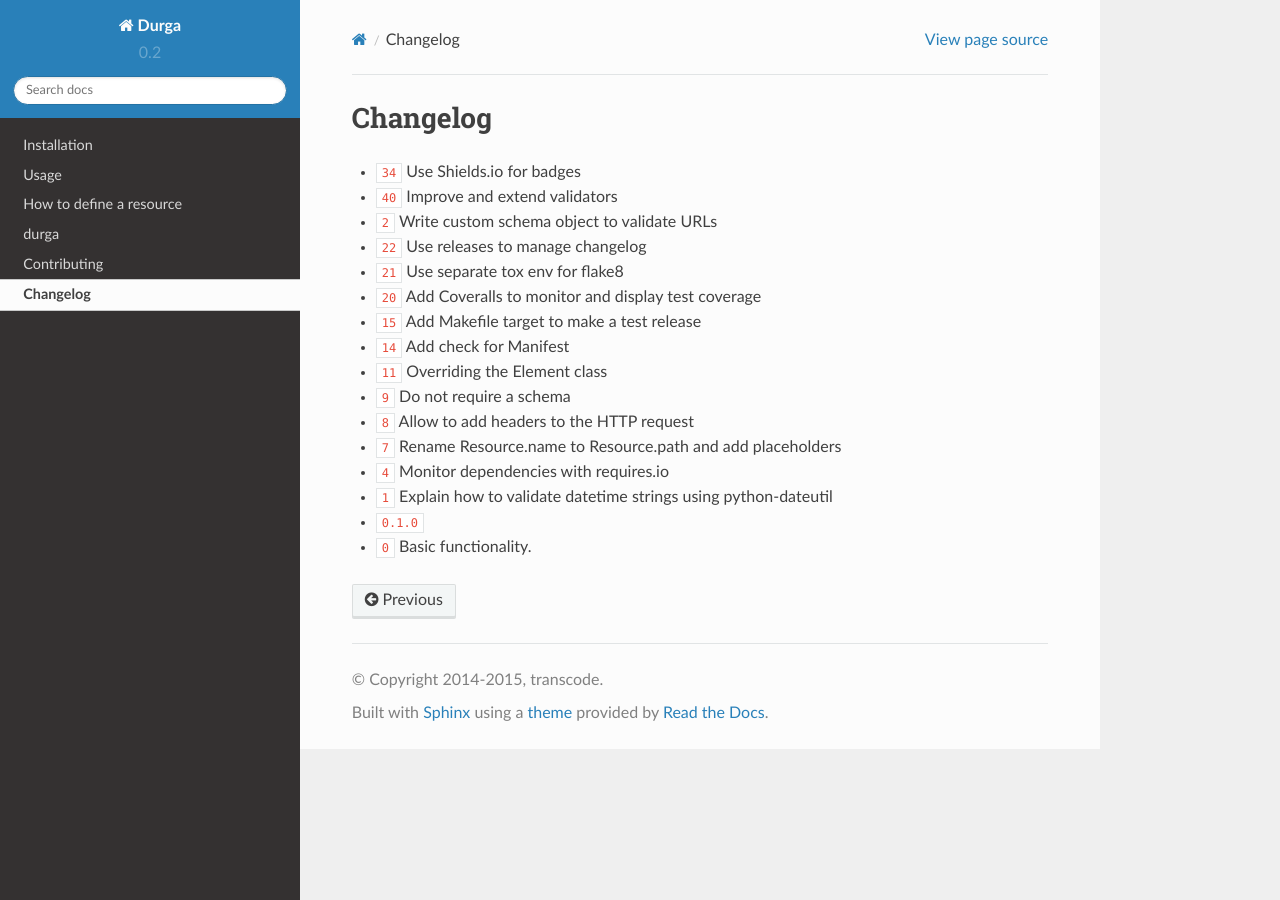
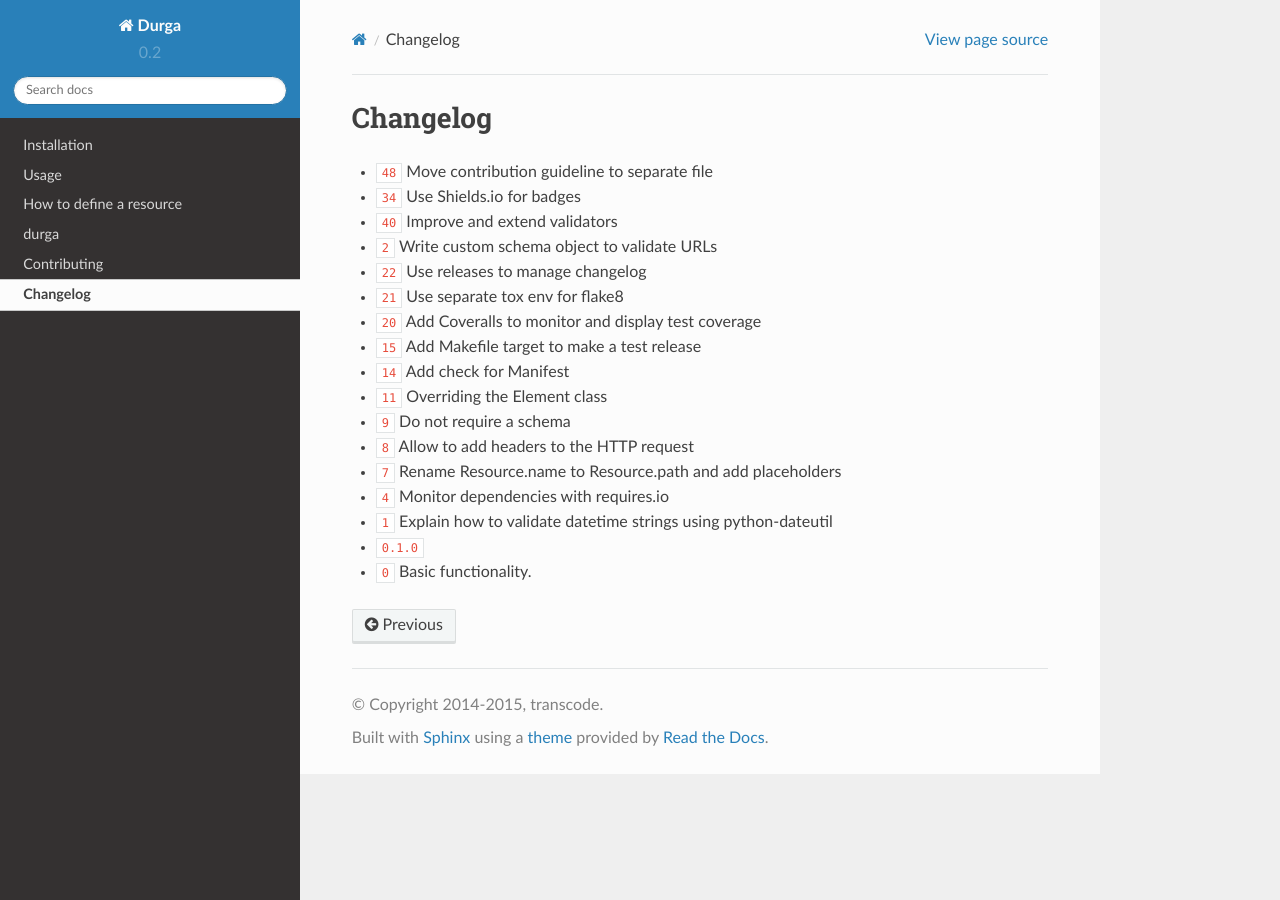
Before and after one commit to transcode-de/durga, a Sphinx documentation site: the page built from docs/changelog.rst, in a window 1280 px wide. Built offline with Sphinx 7.4.7 and the Read the Docs theme 2.0.0, drawn with Linux system fonts in a browser that asks for light colours; pages that are not in the unit, such as notebooks, are missing from menus; cross-references to code outside the pages are shown as plain code.

Commit message:
Updated changelog

```diff
--- a/docs/changelog.rst
+++ b/docs/changelog.rst
@@ -2,6 +2,7 @@
 Changelog
 *********
 
+* :support:`48` Move contribution guideline to separate file
 * :support:`34` Use Shields.io for badges
 * :support:`40` Improve and extend validators
 * :support:`2` Write custom schema object to validate URLs
```
